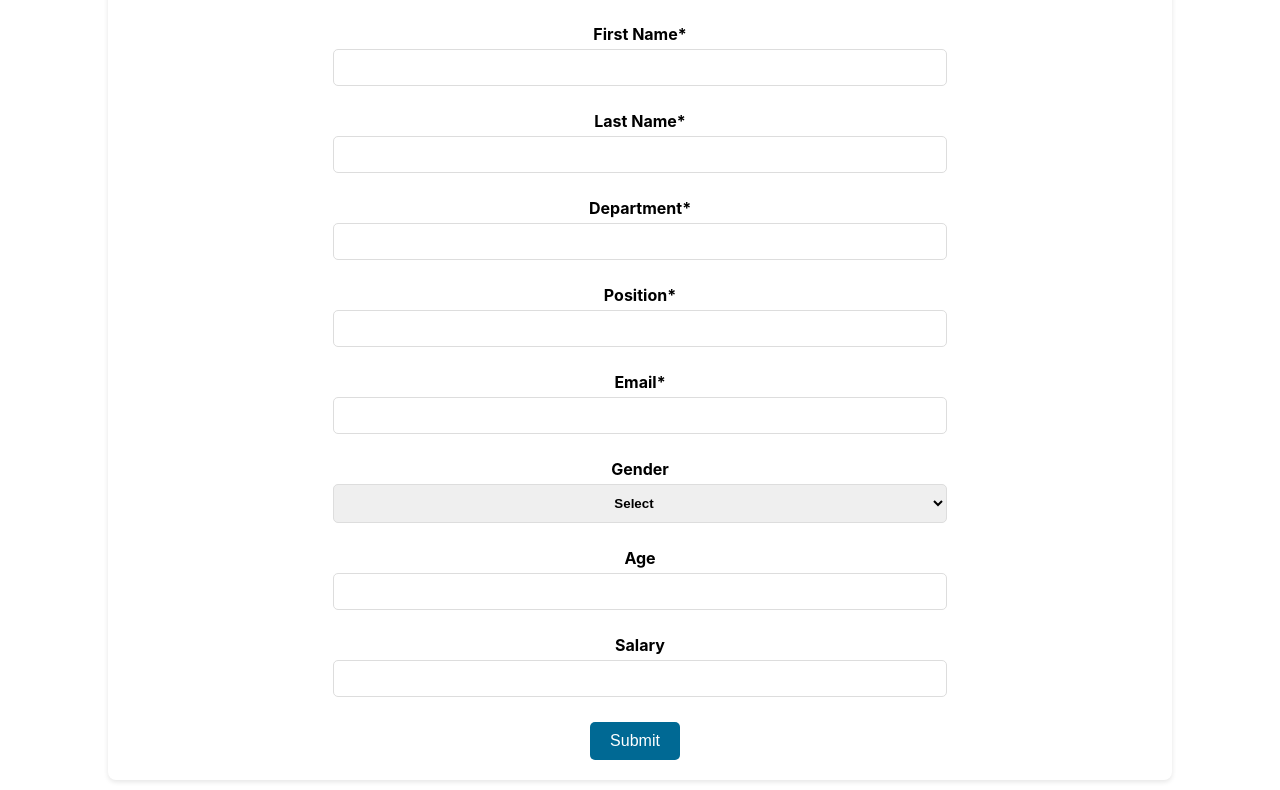
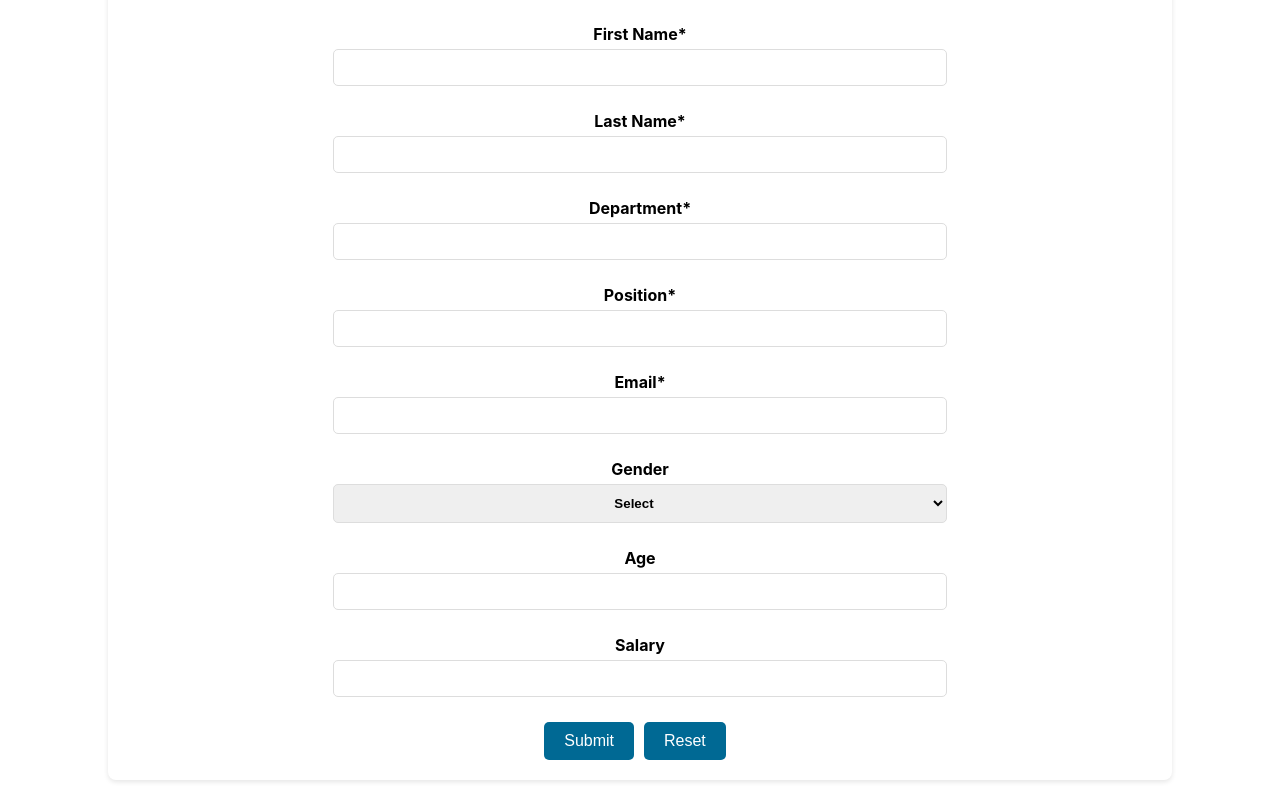
Before and after one commit to chayansurana3/Employee-Analytics, a React (Create React App) app: page /form/1 in a window 1280 px wide. Shown: the part 320-1110 px from the top of the page. Built offline with nearby package versions, Linux system fonts and the light colour scheme; no server answers.

Commit message:
form made better

```diff
--- a/src/pages/Form/Form.jsx
+++ b/src/pages/Form/Form.jsx
@@ -98,6 +98,41 @@ function Form() {
     salaryInput.value = formData.salary;
   };
 
+  const resetAllFields = () => {
+    Swal.fire({
+      title: "Are you sure?",
+      text: "You won't be able to revert this!",
+      icon: "warning",
+      showCancelButton: true,
+      confirmButtonColor: "#3085d6",
+      cancelButtonColor: "#d33",
+      confirmButtonText: "Yes, Reset data!"
+    }).then((result) => {
+      if (result.isConfirmed) {
+        const empIdInput = document.getElementById('empId');
+        const firstnameInput = document.getElementById('firstname');
+        const lastnameInput = document.getElementById('lastname');
+        const departmentInput = document.getElementById('department');
+        const positionInput = document.getElementById('position');
+        const emailInput = document.getElementById('email');
+        const genderInput = document.getElementById('gender');
+        const ageInput = document.getElementById('age');
+        const salaryInput = document.getElementById('salary');
+
+        empIdInput.value = '';
+        firstnameInput.value = '';
+        lastnameInput.value = '';
+        departmentInput.value = '';
+        positionInput.value = '';
+        emailInput.value = '';
+        genderInput.value = '';
+        ageInput.value = '';
+        salaryInput.value = '';
+      }
+      else return;
+    })
+  };
+
   useEffect(() => {
     document.title = "Handle Employee Data";
     console.log("PAGE STARTED");
@@ -107,7 +142,7 @@ function Form() {
       const fetchData = async () => {
         try {
           const response = await fetch(`/.netlify/functions/fetchOne/${encodeURIComponent(empId)}`);
-          if (response.ok) {
+          if (response === 'ok') {
             const data = await response.json();
             console.log(data);
             setFormData(prevData => {
@@ -129,7 +164,7 @@ function Form() {
       };
       fetchData();
     }
-  }, [empId]);
+  }, [empId, formData, setFormData, setAllFields]);
 
   return (
     <div className="form-container">
@@ -168,7 +203,11 @@ function Form() {
         <label htmlFor="salary">Salary</label>
         <input onChange={handleChange} type="number" id="salary" name="salary" />
 
-        <button type="submit" disabled={loading}>{loading ? 'Submitting...' : 'Submit'}</button>
+        <div className="button-container">
+          <button type="submit" disabled={loading}>{loading ? 'Submitting...' : 'Submit'}</button>
+          <button type="button" onClick={resetAllFields}>Reset</button>
+        </div>
+
       </form>
     </div>
   );
--- a/src/pages/Form/form.css
+++ b/src/pages/Form/form.css
@@ -46,6 +46,7 @@ button {
     border-radius: 5px;
     cursor: pointer;
     font-size: 16px;
+    display: inline-block;
 }
 
 button:hover {
```
